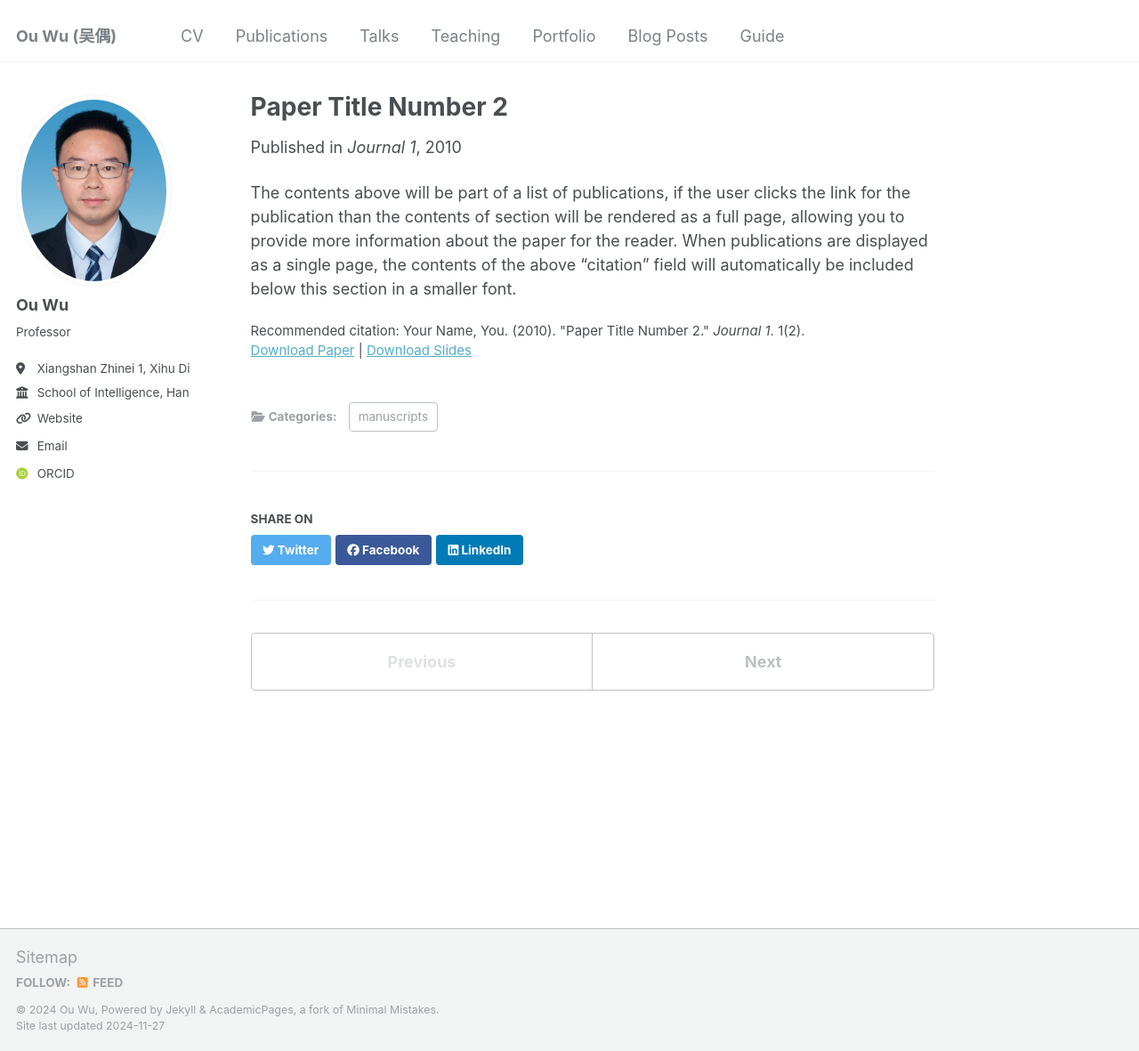
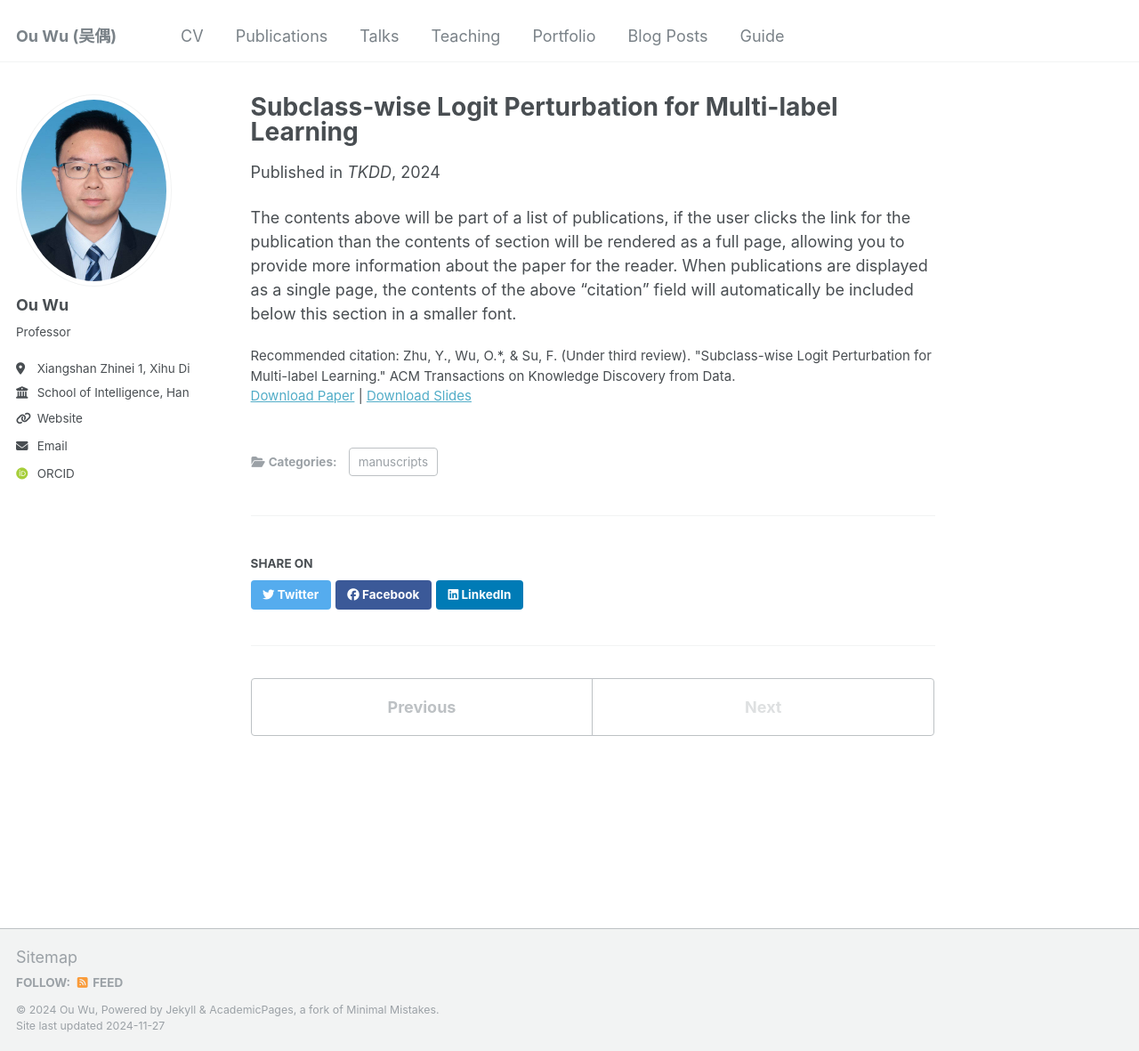
Before and after one commit to wuou-ai/wuou-ai.github.io, a Jekyll site: the page built from _publications/2010-10-01-paper-title-number-2.md, in a window 1280 px wide and 1181 px high. Shown: the whole window at 89% size. Built offline with Jekyll 4.4.1, drawn with Linux system fonts in a browser that asks for light colours; some web fonts are replaced.

Commit message:
Update 2010-10-01-paper-title-number-2.md

```diff
--- a/_publications/2010-10-01-paper-title-number-2.md
+++ b/_publications/2010-10-01-paper-title-number-2.md
@@ -1,14 +1,14 @@
 ---
-title: "Paper Title Number 2"
+title: "Subclass-wise Logit Perturbation for Multi-label Learning"
 collection: publications
 category: manuscripts
-permalink: /publication/2010-10-01-paper-title-number-2
-excerpt: 'This paper is about the number 2. The number 3 is left for future work.'
-date: 2010-10-01
-venue: 'Journal 1'
-slidesurl: 'http://academicpages.github.io/files/slides2.pdf'
-paperurl: 'http://academicpages.github.io/files/paper2.pdf'
-citation: 'Your Name, You. (2010). &quot;Paper Title Number 2.&quot; <i>Journal 1</i>. 1(2).'
+permalink: /publication/2024-10-01-subclass-logit-perturbation
+excerpt: 'This paper proposes a novel subclass-wise logit perturbation method for multi-label learning.'
+date: 2024-10-01
+venue: 'TKDD'
+slidesurl: 'http://academicpages.github.io/files/slides-subclass-logit.pdf'
+paperurl: 'http://academicpages.github.io/files/paper-subclass-logit.pdf'
+citation: 'Zhu, Y., Wu, O.*, & Su, F. (Under third review). "Subclass-wise Logit Perturbation for Multi-label Learning." ACM Transactions on Knowledge Discovery from Data.'
 ---
 
 The contents above will be part of a list of publications, if the user clicks the link for the publication than the contents of section will be rendered as a full page, allowing you to provide more information about the paper for the reader. When publications are displayed as a single page, the contents of the above "citation" field will automatically be included below this section in a smaller font.
```
